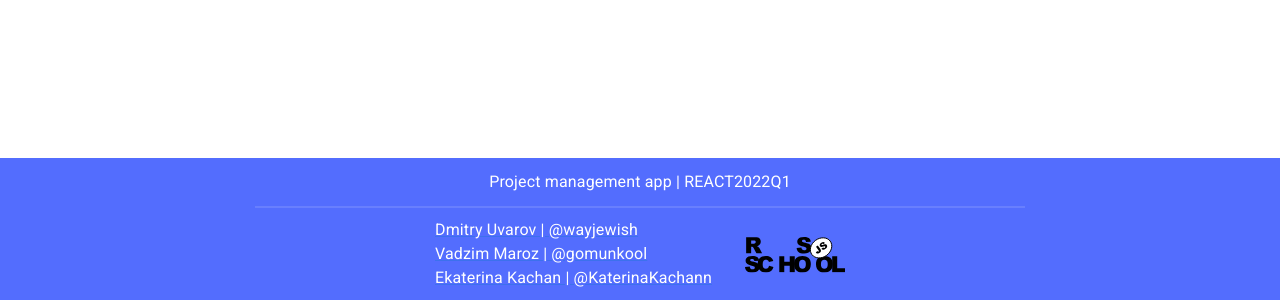
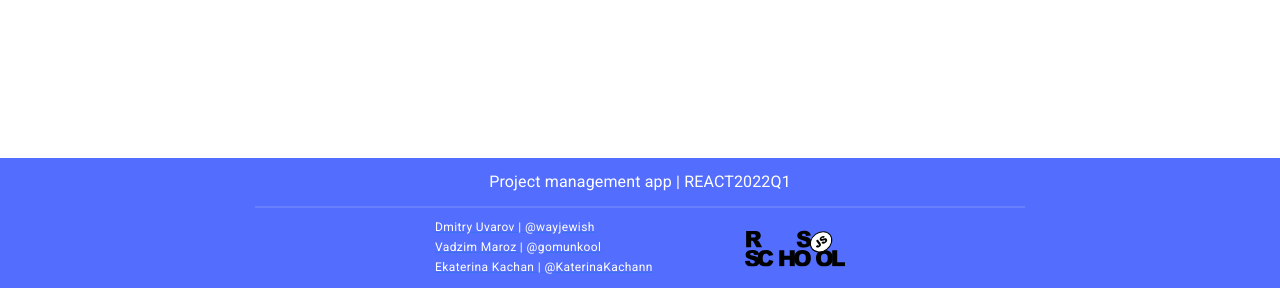
Before and after one commit to wayjewish/project-management-app, a React app: page / in a window 1280 px wide. Shown: the part 913-1213 px from the top of the page. Built offline with nearby package versions, Linux system fonts and the light colour scheme.

Commit message:
fix: fix font-size

```diff
--- a/src/components/footer/Footer.tsx
+++ b/src/components/footer/Footer.tsx
@@ -19,7 +19,7 @@ export default function FooterComponent() {
           <Box>
             <Link href="https://github.com/wayjewish">
               <Typography
-                sx={{ typography: { sm: 'body1', xs: 'caption' } }}
+                sx={{ typography: { sm: 'caption', xs: 'caption' } }}
                 component="div"
                 color={`${palette.COLOR_FONT}`}
                 lineHeight={'166%'}
@@ -30,7 +30,7 @@ export default function FooterComponent() {
             </Link>
             <Link href="https://github.com/gomunkool">
               <Typography
-                sx={{ typography: { sm: 'body1', xs: 'caption' } }}
+                sx={{ typography: { sm: 'caption', xs: 'caption' } }}
                 component="div"
                 color={`${palette.COLOR_FONT}`}
                 lineHeight={'166%'}
@@ -41,7 +41,7 @@ export default function FooterComponent() {
             </Link>
             <Link href="https://github.com/KaterinaKachann">
               <Typography
-                sx={{ typography: { sm: 'body1', xs: 'caption' } }}
+                sx={{ typography: { sm: 'caption', xs: 'caption' } }}
                 component="div"
                 color={`${palette.COLOR_FONT}`}
                 lineHeight={'166%'}
```
